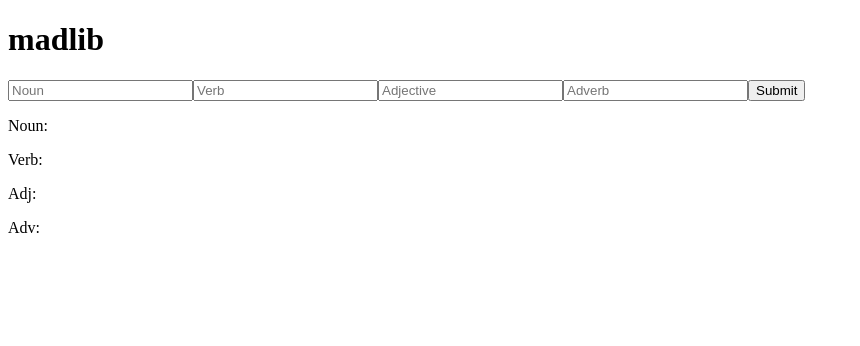
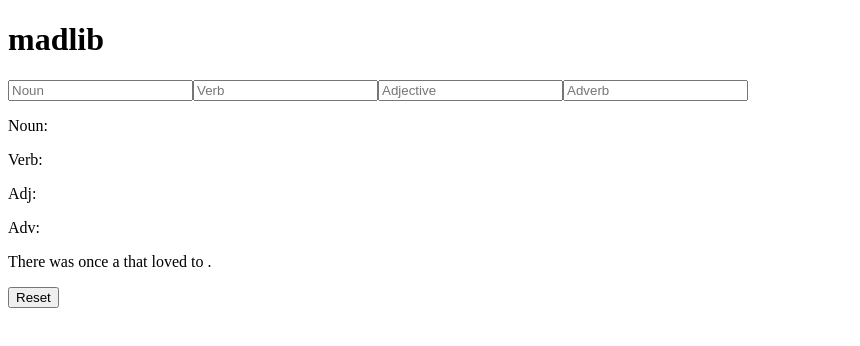
Before and after one commit to ValentinaValverde/typescript_madlib, a React (Vite) app: page / in a window 1280 px wide. Shown: the top 346 px of the page, without its empty margins (0-860 px from the left). Built offline with nearby package versions, Linux system fonts and the light colour scheme.

Commit message:
Made the submit button into a reset button.

```diff
--- a/src/components/Official.tsx
+++ b/src/components/Official.tsx
@@ -8,14 +8,14 @@ const Official: FC = () => {
 
   const handleSubmit = async () => {
     event?.preventDefault();
+    setNoun("");
+    setVerb("");
+    setAdj("");
+    setAdv("");
   };
 
   // this method wouldn't work for me because I am using useState
   // const nounInput = document.getElementById("noun") as HTMLElement;
-
-  //   const handleChange = (event: React.ChangeEvent<HTMLInputElement>) => {
-  //     setInput(event.target.value);
-  //   };
 
   const nounChange = (event: React.ChangeEvent<HTMLInputElement>) => {
     setNoun(event.target.value);
@@ -40,8 +40,6 @@ const Official: FC = () => {
         <input type="text" placeholder="Verb" onChange={verbChange} />
         <input type="text" placeholder="Adjective" onChange={adjChange} />
         <input type="text" placeholder="Adverb" onChange={advChange} />
-
-        <button type="submit">Submit</button>
       </form>
 
       <div>
@@ -49,6 +47,11 @@ const Official: FC = () => {
         <p>Verb: {verb}</p>
         <p>Adj: {adj}</p>
         <p>Adv: {adv}</p>
+
+        <p>
+          There was once a {adj} {noun} that loved to {verb} {adv}.
+        </p>
+        <button type="submit">Reset</button>
       </div>
     </>
   );
```
